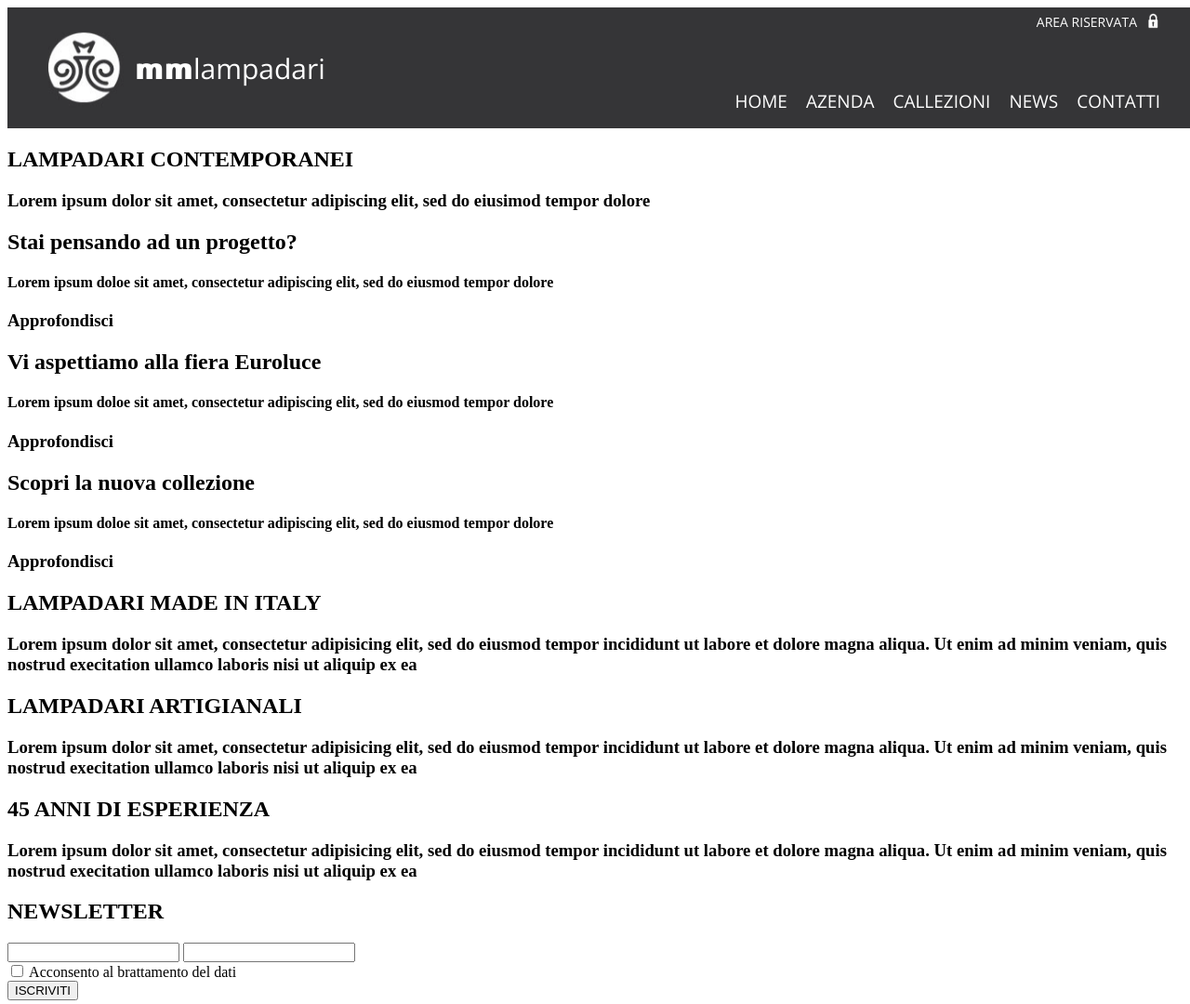
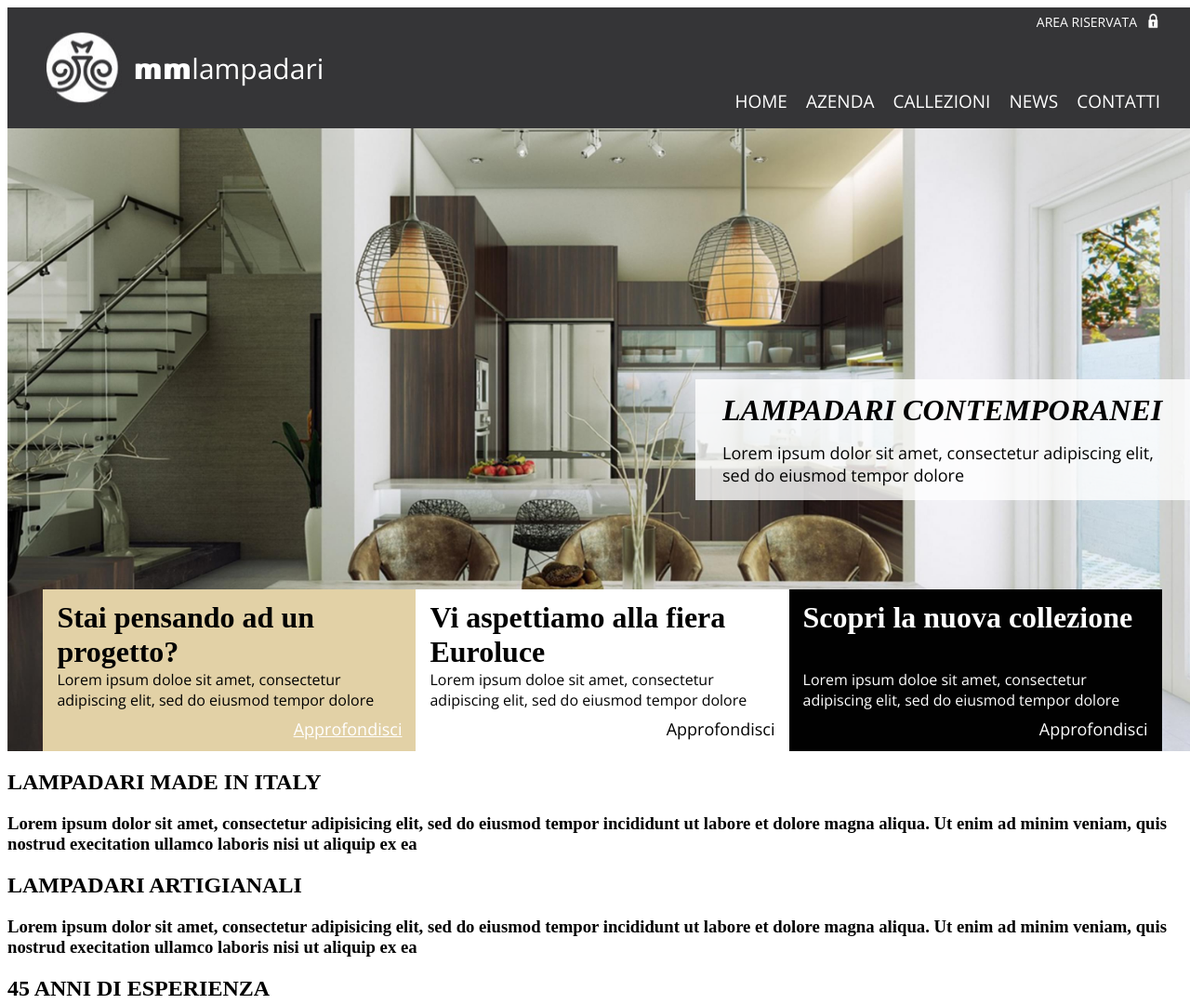
Before and after one commit to ViolettaPolshkova/nadotest0725.github.io, a plain HTML site: page src/index.html in a window 1280 px wide. Shown: the top 1080 px of the page at 93% size. Drawn offline with nearby package versions, Linux system fonts and the light colour scheme.

Commit message:
added main css styles. added background images.  new color. little estetic changes

```diff
--- a/src/css/style.css
+++ b/src/css/style.css
@@ -2,17 +2,17 @@
 
 header {
     width: 1280px;
-    margin: 0 auto;
     height: 130px;
+    margin: auto;
     background-color: var(--grey);
 }
 
 #navigation {
+    padding: 0 3%;
     display: flex;
     justify-content: space-between;
     align-items: center;
     height: 100%;
-    padding: 0 40px;
     position: relative;
 }
 
@@ -143,3 +143,110 @@ header {
     left: 0;
     bottom: 0;
 }
+
+/* Основной контент */
+
+#main {
+    position: relative;
+    height: 670px;
+    width: 1280px;
+    background-image: url('../img/bg1.jpg');
+    background-position: center;
+    background-size: cover;
+    display: flex;
+    align-items: center;
+    margin: 0 auto;
+}
+
+/* Окно с текстом в правом углу */
+
+#main_info {
+    background-color: var(--ghost);
+    width: 482px;
+    padding: 15px 29px;
+    position: relative;
+    margin-left: auto;
+}
+
+#main_info h2 {
+    color: var(--black);
+    font-family: 'Playfair Display', serif;
+    font-size: 32px;
+    font-style: italic;
+    margin: 0;
+}
+
+#main_info h3 {
+    font-weight: 300;
+    color: var(--black);
+    font-family: 'Open Sans', sans-serif;
+    font-size: 18px;
+    margin: 15px 0 0 0;
+}
+
+/* Открывающееся меню */
+
+#sub_info {
+    display: grid;
+    grid-template-columns: repeat(3, 1fr);
+    justify-items: center;
+    position: absolute;
+    bottom: 0;
+    margin: 0 3%;
+    padding-top: 20px;
+}
+
+.sub_block {
+    width: 100%;
+    padding: 12px 15px;
+    box-sizing: border-box;
+    display: flex;
+    flex-direction: column;
+    justify-content: space-between;
+    height: 100%;
+}
+
+.sub_block h2 {
+    font-weight: 600;
+    font-family: 'Playfair Display', serif;
+    font-size: 32px;
+    margin: 0;
+}
+
+.sub_block h4 {
+    font-family: 'Open Sans', sans-serif;
+    font-size: 16px;
+    font-weight: 300;
+    margin: 0;
+    flex: 1;
+    display: flex;
+    align-items: end;
+}
+
+.sub_block h3 {
+    font-family: 'Open Sans', sans-serif;
+    font-weight: 300;
+    font-size: 18px;
+    margin: 8px 0 0 0;
+    text-align: end;
+}
+
+.yellow {
+    background-color: var(--yellow);
+    color: var(--black);
+}
+
+.yellow h3 {
+    color: var(--white);
+    text-decoration: underline;
+}
+
+.white {
+    background-color: var(--white);
+    color: var(--black);
+}
+
+.black {
+    background-color: var(--black);
+    color: var(--white);
+}
--- a/src/css/variables.css
+++ b/src/css/variables.css
@@ -1,6 +1,12 @@
 :root {
-  --grey: #353537;       /* Серый */
-  --white: #FFFFFF;      /* Белый */
-  --yellow: #E2D1A6;     /* Желтый */
-  --black: #010101;      /* Черный */
+  --grey: #353537;
+  /* Серый */
+  --white: #FFFFFF;
+  /* Белый */
+  --ghost: #FFFFFFCC;
+  /* Белый полупрозрачный */
+  --yellow: #E2D1A6;
+  /* Желтый */
+  --black: #010101;
+  /* Черный */
 }
--- a/src/index.html
+++ b/src/index.html
@@ -50,46 +50,24 @@
 
   <div id="main">
     <div id="main_info">
-      <h2>
-        LAMPADARI CONTEMPORANEI
-      </h2>
-      <h3>
-        Lorem ipsum dolor sit amet, consectetur adipiscing elit, sed do eiusimod tempor dolore
-      </h3>
+      <h2>LAMPADARI CONTEMPORANEI</h2>
+      <h3>Lorem ipsum dolor sit amet, consectetur adipiscing elit, sed do eiusmod tempor dolore</h3>
     </div>
     <div id="sub_info">
-      <div>
-        <h2>
-          Stai pensando ad un progetto?
-        </h2>
-        <h4>
-          Lorem ipsum doloe sit amet, consectetur adipiscing elit, sed do eiusmod tempor dolore
-        </h4>
-        <h3>
-          Approfondisci
-        </h3>
+      <div class="sub_block yellow">
+        <h2>Stai pensando ad un progetto?</h2>
+        <h4>Lorem ipsum doloe sit amet, consectetur adipiscing elit, sed do eiusmod tempor dolore</h4>
+        <h3>Approfondisci</h3>
       </div>
-      <div>
-        <h2>
-          Vi aspettiamo alla fiera Euroluce
-        </h2>
-        <h4>
-          Lorem ipsum doloe sit amet, consectetur adipiscing elit, sed do eiusmod tempor dolore
-        </h4>
-        <h3>
-          Approfondisci
-        </h3>
+      <div class="sub_block white">
+        <h2>Vi aspettiamo alla fiera Euroluce</h2>
+        <h4>Lorem ipsum doloe sit amet, consectetur adipiscing elit, sed do eiusmod tempor dolore</h4>
+        <h3>Approfondisci</h3>
       </div>
-      <div>
-        <h2>
-          Scopri la nuova collezione
-        </h2>
-        <h4>
-          Lorem ipsum doloe sit amet, consectetur adipiscing elit, sed do eiusmod tempor dolore
-        </h4>
-        <h3>
-          Approfondisci
-        </h3>
+      <div class="sub_block black">
+        <h2>Scopri la nuova collezione</h2>
+        <h4>Lorem ipsum doloe sit amet, consectetur adipiscing elit, sed do eiusmod tempor dolore</h4>
+        <h3>Approfondisci</h3>
       </div>
     </div>
   </div>
```
Also changed, not shown: src/img/bg1.jpg (added), 1 other file.
